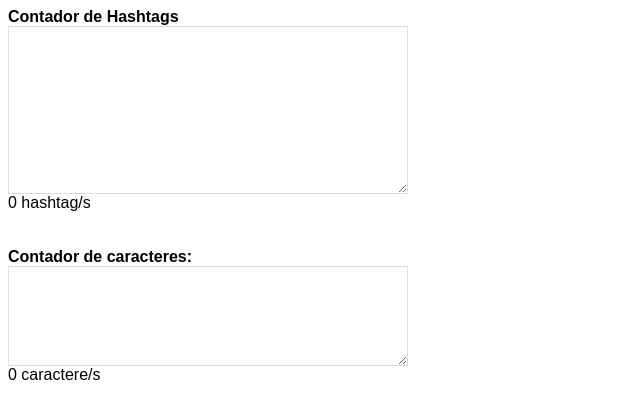
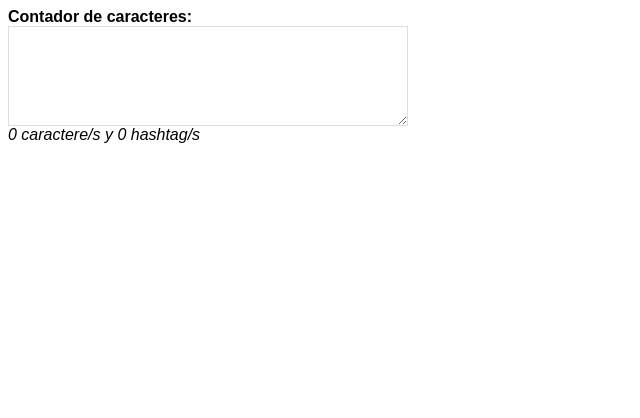
Before and after one commit to soygabydigital/caption, a plain HTML site: page index.html in a window 1280 px wide. Shown: the whole page, without its empty margins (0-640 px from the left). Drawn offline with Linux system fonts and the light colour scheme.

Commit message:
Add files via upload

```diff
--- a/index.html
+++ b/index.html
@@ -18,55 +18,34 @@
         }
     </style>
     <body>
-        <label for="contarhashtags">Contador de Hashtags</label>
-        <textarea name="hashtag" id="hashtag" onpaste="contarhashtags();" onkeyup="contarhashtags();" rows="10"></textarea>
-        <div id="res_h">0 hashtag/s</div>
-
-        <br><br>
 
         <label for="contador">Contador de caracteres:</label>
-        <textarea name="contador" id="contador" onpaste="contarcaracteres();" onkeyup="contarcaracteres();"></textarea>
-        <div id="res">0 caractere/s</div>
+        <textarea name="contador" id="contador" onpaste="contarcaracteres();" onkeyup="contarcaracteres();"></textarea> <br>
+        <i id="res">0 caractere/s</i>&nbsp;<i id="res_h">y 0 hashtag/s</i> <br>
 
 <script>
+    function contarcaracteres(){
+            var total=2200;
+            var total_hashtags= 30;
 
-	function contarhashtags(){
+                setTimeout(function(){
+                    var valor=document.getElementById('contador');
 
-        //Numero de hashtags permitidos
-        var total_hashtags= 30;
+                    var respuesta=document.getElementById('res');
+                    var cantidad=valor.value.length;
+                    document.getElementById('res').innerHTML = cantidad + ' caractere/s (quedan ' + (total - cantidad) +')';
 
-         setTimeout(function(){
-            var valor1=document.getElementById('hashtag');
-            var res_hashtag=document.getElementById('res_h');
-            var cantidad_h=valor1.value.split('#').length-1;
-            document.getElementById('res_h').innerHTML = cantidad_h + ' hashtag/s, te quedan ' + (total_hashtags - cantidad_h) ;
-            if (cantidad_h>total_hashtags){
-                res_hashtag.style.color="red";
-            }
-                else{
-                    res_hashtag.style.color="black";
-                }
-            },10);
-    }
+                    var res_hashtag=document.getElementById('res_h');
+                    var cantidad_h=valor.value.split('#').length-1;
+                    document.getElementById('res_h').innerHTML = 'y ' + cantidad_h + ' hashtag/s (quedan ' + (total_hashtags - cantidad_h) +')';
 
-    function contarcaracteres(){
+                        if(cantidad>total){respuesta.style.color = "red";
+                        }else {respuesta.style.color = "black";}
 
-        //Numero de caracteres permitidos
-            var total=2200;
+                        if (cantidad_h>total_hashtags){res_hashtag.style.color="red";
+                        }else{res_hashtag.style.color="black";}
 
-     setTimeout(function(){
-     var valor=document.getElementById('contador');
-     var respuesta=document.getElementById('res');
-     var cantidad=valor.value.length;
-     document.getElementById('res').innerHTML = cantidad + ' caractere/s, te quedan ' + (total - cantidad) ;
-     if(cantidad>total){
-         respuesta.style.color = "red";
-     }
-     else {
-         respuesta.style.color = "black";
-     }
-     },10);
-
+                },10);
  }
 </script>
     </body>
```
